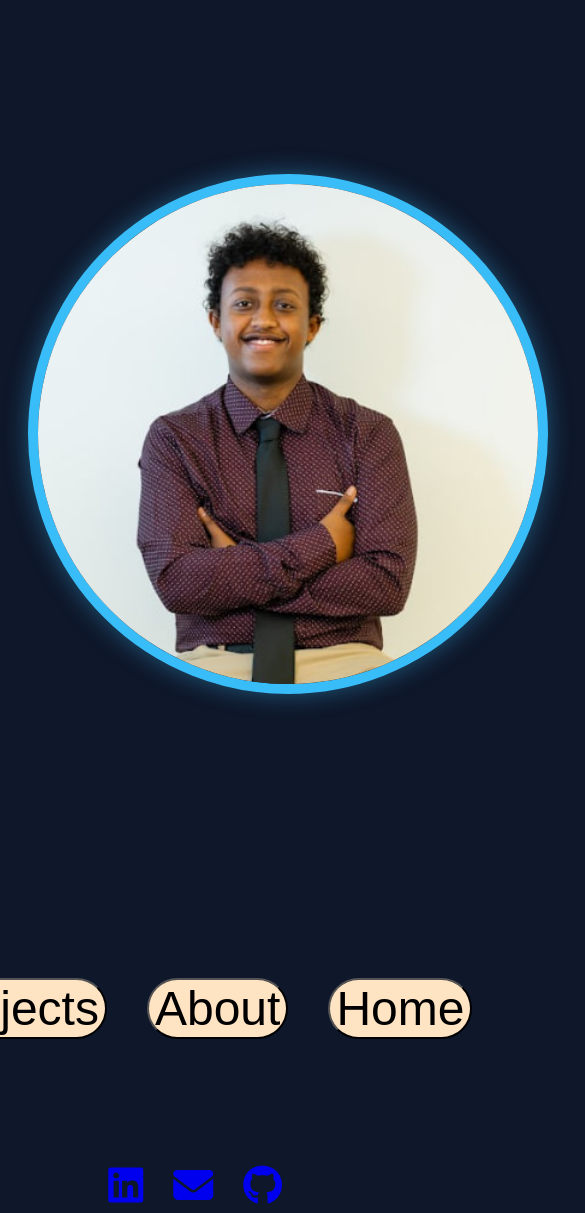
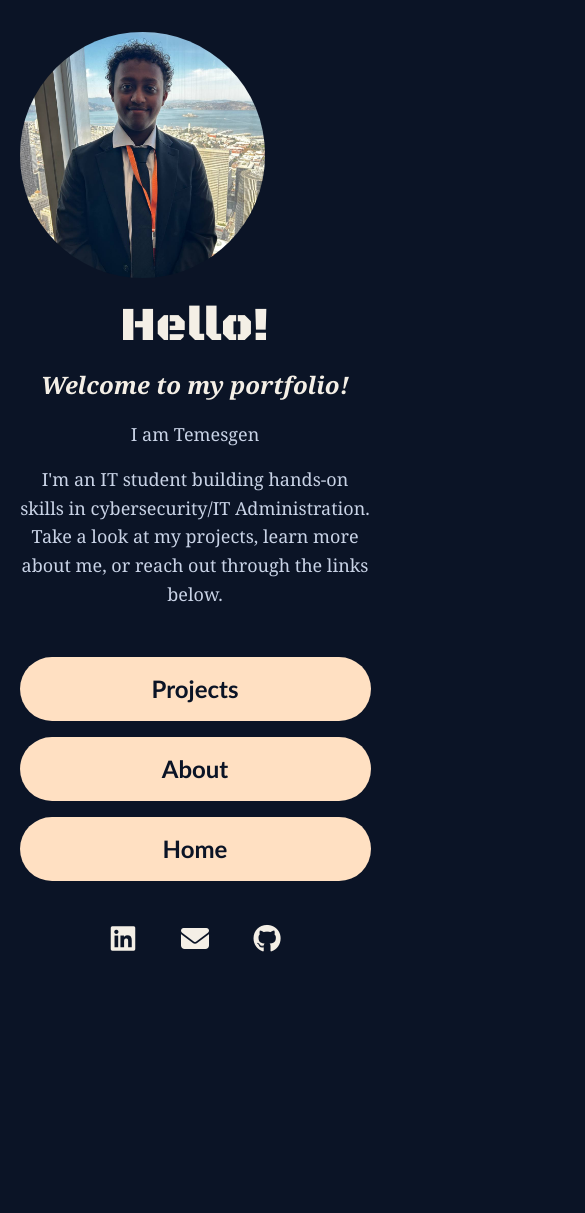
Before and after one commit to walelgnet-gif/class-website, a plain HTML site: page index.html in a window 390 px wide. Shown: the top 1213 px of the page, 585 px wide, since content can reach past the window. After the commit the page ends 989 px from the top, so only its background shows below. Drawn offline with Linux system fonts and the light colour scheme.

Commit message:
Responsive Layout

```diff
--- a/index.html
+++ b/index.html
@@ -3,64 +3,57 @@
 <head>
     <meta charset="UTF-8">
     <meta name="viewport" content="width=device-width, initial-scale=1.0">
-    <title>Temesgen Portfolio</title>
+    <title>Temesgen | Portfolio</title>
     <!--CSS-->
+    <link rel="icon" type="image/svg+xml" href="images/logo.svg">
+    <!--Logos-->
     <link rel="stylesheet" href="style.css">
-    <!--Logos-->
+    <!--SocialMedia Logos-->
     <link rel="stylesheet" href="https://cdnjs.cloudflare.com/ajax/libs/font-awesome/6.5.2/css/all.min.css">
     <!--Googlefont-->
     <link rel="preconnect" href="https://fonts.googleapis.com">
     <link rel="preconnect" href="https://fonts.gstatic.com" crossorigin>
     <link href="https://fonts.googleapis.com/css2?family=Black+Ops+One&display=swap" rel="stylesheet">
+
 </head>
 <body>
-
-<!--I will change the picture into circular shape-->
-    <header>
-
-    <figure>
-      <img class="my_image" src="Images/Picture.png" alt="Photo of Temesgen">
-    </figure>
+  <div class="page">
+    <header class="hero">
+      <figure class="portrait">
+        <img class="my_image" src="Images/My Picture.jpeg" alt="Picture of Temesgen">
+      </figure>
 
 
-    <div class="intro">
-        <h1 class="home_h1">Hello!</h1>
-        <p class="tagline"><i>Welcome to my portfolio!</i></p>
-        <p class="welcome">I am Temesgen</p>
-        <p class="welcome">I'm an IT student building hands-on skills in
+      <div class="intro">
+        <h1>Hello!</h1>
+        <p class="name"><i>Welcome to my portfolio!</i></p>
+        <p>I am Temesgen</p>
+        <p>I'm an IT student building hands-on skills in
          cybersecurity/IT Administration. Take a look at my projects, learn more about me, or reach
          out through the links below.</p>
-    </div>
-
+      </div>
     </header>
-    <br> <br> <br>
 
 <!--I will change all those listed into horizontally alligned buttons-->
     <main>
-
-            <div class="nav_buttons">
-              <a href="Projects.html" target="_blank"><button class="btn" id="P_btn">Projects</button></a>
-              <a href="About.html" target="_blank"><button class="btn" id="A_btn">About</button></a>
-              <a href="index.html" target="_blank"><button class="btn" id="H_btn">Home</button></a>
-            </div>
-
+      <nav aria-labelledby="nav-heading">
+        <ul>
+          <li><a href="projects.html">Projects</a></li>
+          <li><a href="about.html">About</a></li>
+          <li><a href="index.html">Home</a></li>
+        </ul>
+      </nav>
     </main>
 
-   <br> <br> <br>
-
-
-<!--I will change the buttons into actual logos-->
-     <footer class="my_logos">
-        <a href="https://www.linkedin.com/in/temesgen-m/?isSelfProfile=true" target="_blank" rel="noopener" aria-label="LinkedIn">
-            <i class="fa-brands fa-linkedin"></i>
-        </a>
-        <a href="mailto:temesgenmekone0@gmail.com" aria-label="Email">
-            <i class="fa-solid fa-envelope"></i>
-        </a>
-        <a href="https://github.com/walelgnet-gif" target="_blank" rel="noopener" aria-label="GitHub">
-            <i class="fa-brands fa-github"></i>
-        </a>
+<!--Social Media Logos-->
+<footer class="site-footer">
+      <ul class="social">
+        <li><a href="https://www.linkedin.com/in/temesgen-m/?isSelfProfile=true" aria-label="LinkedIn"><i class="fa-brands fa-linkedin" aria-hidden="true"></i></a></li>
+        <li><a href="mailto:temesgenmekone0@gmail.com" aria-label="Email"><i class="fa-solid fa-envelope" aria-hidden="true"></i></a></li>
+        <li><a href="https://github.com/walelgnet-gif" aria-label="GitHub"><i class="fa-brands fa-github" aria-hidden="true"></i></a></li>
+      </ul>
     </footer>
 
+  </div>
 </body>
 </html>
--- a/style.css
+++ b/style.css
@@ -1,87 +1,240 @@
+* {
+    box-sizing: border-box;
+}
+
 body{
-    background-color: #0f172a;
+    margin: 0;
+    background-color: #0b1426;
+    color: #f4efe6;
+    font-family: Georgia, 'Times New Roman', serif;
+    font-size: 1.125rem;
+    line-height: 1.6;
+}
+
+img {
+    max-width: 100%;
+}
+
+.page{
+    min-height: 100vh;
+    display: grid;
+    grid-template-rows: auto 1fr auto;
+    gap: 2rem;
+    width: 90%;
+    max-width: 70rem;
+    margin: 0 auto;
+    padding: 2rem 0 1.5rem;
+}
+
+.hero{
+    display: grid;
+    grid-template-columns: minmax(0, 1fr);
+    gap: 1.5rem;
+    align-items: center;
+    justify-content: center;
+    text-align: center;
+}
+
+.portrait {
+    margin: 0;
+    width: 70%;
+    max-width: 18rem;
+}
+
+.my_image {
+    display: block;
+    width: 100%;
+    height: auto;
+    aspect-ratio: 1/1;
+    object-fit: cover;
+    border-radius: 50%;
+}
+
+.intro {
+    max-width: 40rem;
+}
+
+.intro h1 {
+    margin: 0 0 1rem;
+    font-family: "Black Ops One", "Arial Black", Arial, sans-serif;
+    font-weight: normal;
+    font-size: 3rem;
+    line-height: 1;
+}
+
+.intro p {
+  margin: 0 0 1rem;
+  color: #c9d3e6;
 }
 
 
-h1,h2,h3,p,ul,time {
-    color: antiquewhite
+.intro .name {
+  color: #f4efe6;
+  font-size: 1.5rem;
+  font-weight: bold;
 }
 
 
-.home_h1{
-    display:flex;
-    justify-content: center;
-    margin-top: 0;
-    margin-bottom: 60px;
-    font-family: "Black Ops One", system-ui, -apple-system, BlinkMacSystemFont, 'Segoe UI', Roboto, Oxygen, Ubuntu, Cantarell, 'Open Sans', 'Helvetica Neue', sans-serif;
-    font-size: 4rem;
 
-}
-.my_image{
-    border-radius: 50%;
-    border:10px solid #38bdf8;
-    width:500px;
-    height:500px;
-    box-shadow: 0 0 25px rgba(56, 189, 248, 0.4);
+.page nav ul {
+  list-style: none;
+  margin: 0 auto;
+  padding: 0;
+  display: grid;
+  grid-template-columns: minmax(0, 1fr);
+  gap: 1rem;
+  width: 100%;
+  max-width: 22rem;
 }
 
-header {
-    display: flex;
-    align-items: center;
-    gap: 40px;
+.page nav a {
+  display: grid;
+  place-items: center;
+  min-height: 4rem;
+  padding: 0.75rem 1.5rem;
+  border-radius: 999px;
+  background-color: #ffe0c2;
+  color: #0b1426;
+  font-family: "Trebuchet MS", Arial, sans-serif;
+  font-weight: bold;
+  font-size: 1.5rem;
+  text-decoration: none;
+  transition: transform 0.2s ease, background-color 0.2s ease, box-shadow 0.2s ease;
 }
 
-figure{
-    margin-left:20px;
+
+.page nav a:hover,
+.page nav a:focus {
+  background-color: #38bdf8;
+  transform: translateY(-6px) scale(1.05);
+  box-shadow: 0 12px 24px rgba(56, 189, 248, 0.4);
 }
 
-.btn{
-    background-color: bisque;
-    border-radius: 50px;
-    font-size: 3rem;
-    margin-bottom: 70px;
+
+.page a:focus {
+  outline: 3px solid #ffffff;
+  outline-offset: 4px;
 }
 
-.nav_buttons{
-    display: flex;
-    gap: 40px;
-    justify-content: center;
-    margin-top: 60px;
+
+
+
+.site-footer {
+  align-self: end;
+  display: grid;
+  justify-content: center;
 }
 
-.btn:hover {
-    background-color: #333;
-    color: white;
-
+.social {
+  list-style: none;
+  margin: 0;
+  padding: 0;
+  display: grid;
+  grid-auto-flow: column;
+  gap: 1.25rem;
 }
 
-.my_logos{
-    display: flex;
-    font-size: 2.5rem;
-    justify-content: center;
-    gap: 30px;
+.social a {
+  display: grid;
+  place-items: center;
+  width: 3.25rem;
+  height: 3.25rem;
+  border-radius: 50%;
+  color: #f4efe6;
+  font-size: 1.75rem;
+  text-decoration: none;
+  transition: transform 0.2s ease, background-color 0.2s ease, color 0.2s ease;
 }
 
-.fa-linkedin:hover {
-    color: white;
+.social a:hover,
+.social a:focus {
+  background-color: #38bdf8;
+  color: #0b1426;
+  transform: translateY(-4px);
 }
 
-.fa-envelope:hover {
-    color: white;
+
+
+@media (min-width: 600px) {
+  .page nav ul {
+    grid-template-columns: repeat(3, minmax(0, 1fr));
+    max-width: 46rem;
+  }
 }
 
-.fa-github:hover {
-    color: white;
+
+@media (min-width: 768px) {
+  .page {
+    gap: 3rem;
+    padding: 3rem 0 2rem;
+  }
+
+  .hero {
+    grid-template-columns: minmax(0, 2fr) minmax(0, 3fr);
+    gap: 2.5rem;
+    justify-items: stretch;
+    text-align: left;
+  }
+
+  .portrait {
+    width: 100%;
+    max-width: 22rem;
+    justify-self: center;
+  }
+
+  .intro h1 {
+    font-size: 4rem;
+  }
+
+  .page nav a {
+    font-size: 1.75rem;
+    min-height: 4.5rem;
+  }
 }
 
-.tagline{
-    font-weight: bold;
-    font-size: 2.5rem;
-    color: antiquewhite;
+
+@media (min-width: 1200px) {
+  .page {
+    max-width: 78rem;
+  }
+
+  .hero {
+    gap: 4rem;
+  }
+
+  .portrait {
+    max-width: 28rem;
+  }
+
+  .my_image {
+    border-width: 8px;
+  }
+
+  .intro h1 {
+    font-size: 4.5rem;
+  }
+
+  .intro .name {
+    font-size: 2rem;
+  }
+
+  .intro p {
+    font-size: 1.375rem;
+  }
+
+  .page nav ul {
+    gap: 2rem;
+    max-width: 56rem;
+  }
+
+  .page nav a {
+    font-size: 2rem;
+    min-height: 5.5rem;
+  }
+
+  .social a {
+    width: 3.75rem;
+    height: 3.75rem;
+    font-size: 2rem;
+  }
 }
-
-.welcome{
-    font-weight: bold;
-    color: antiquewhite;
-    font-size: 2rem;
-}
```
Also changed, not shown: About.html (+15 -5 lines), Projects.html (+6 -5 lines), Images/My Picture.jpeg (added), Images/logo.svg (added), about.css (added).
